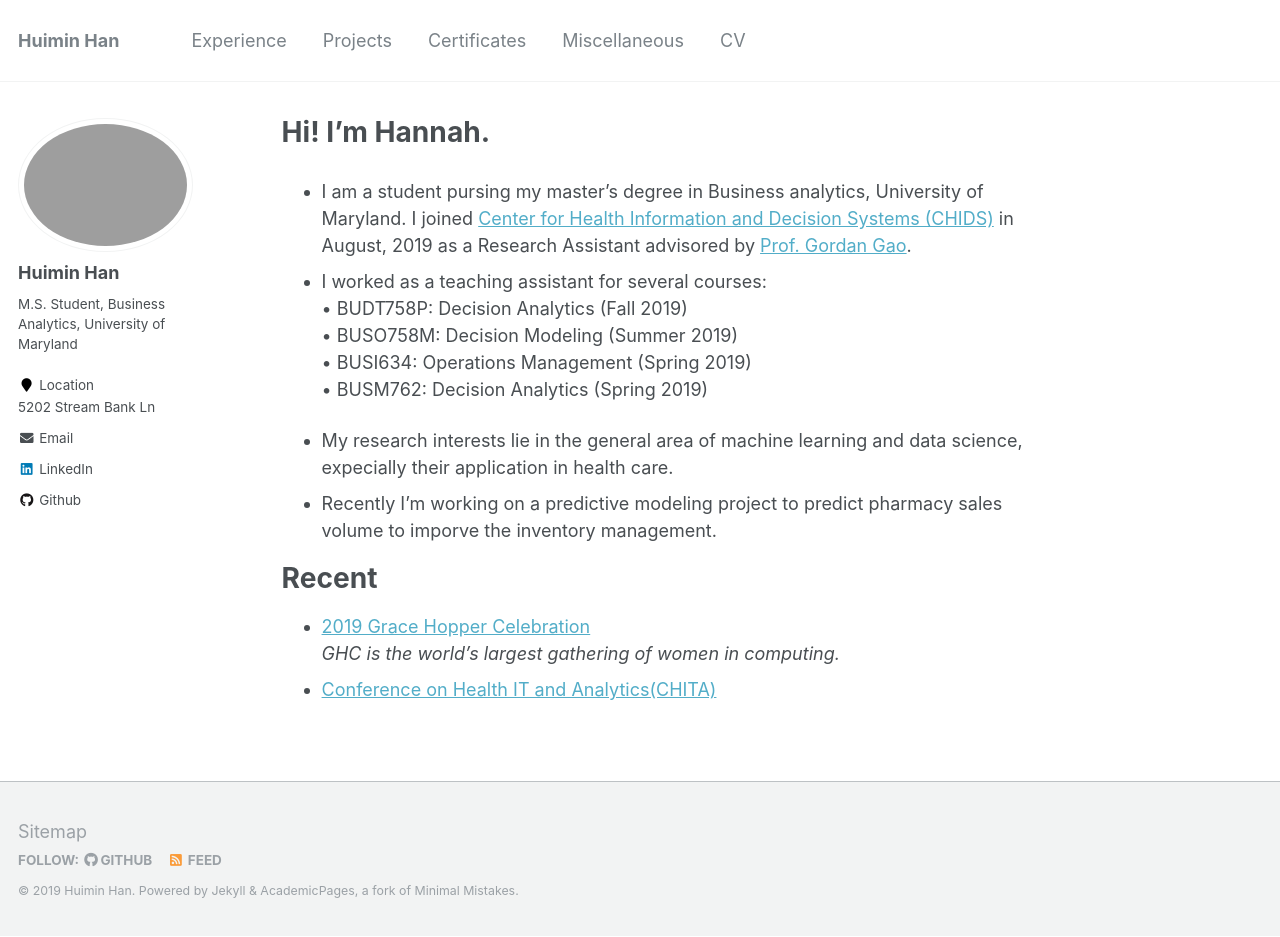
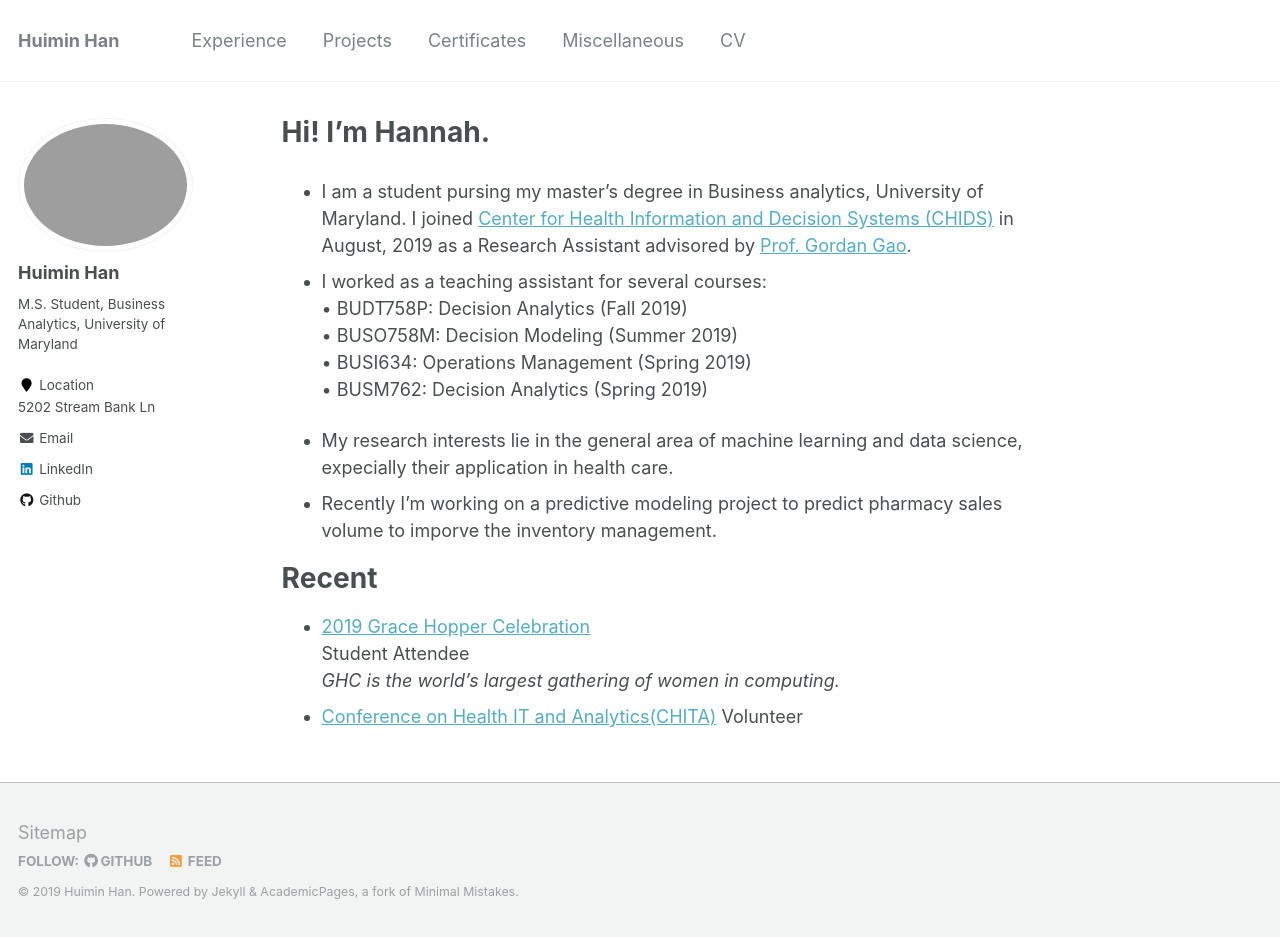
Before and after one commit to HannahHan3/HannahHan3.github.io, a Jekyll site: the page built from _pages/about.md, in a window 1280 px wide and 937 px high. Built offline with Jekyll 4.4.1, drawn with Linux system fonts in a browser that asks for light colours.

Commit message:
Update about.md

```diff
--- a/_pages/about.md
+++ b/_pages/about.md
@@ -22,5 +22,7 @@ redirect_from:
 
 # Recent
 * [2019 Grace Hopper Celebration](https://ghc.anitab.org/calendar/2019-grace-hopper-celebration/) <br />
+Student Attendee<br />
 _GHC is the world’s largest gathering of women in computing._
 * [Conference on Health IT and Analytics(CHITA)](https://www.rhsmith.umd.edu/centers-excellence/center-health-information-decision-systems/initiatives-programs/chita)
+Volunteer
```
